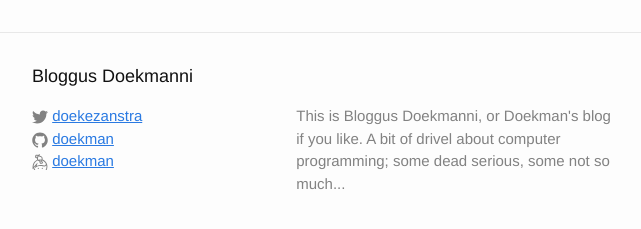
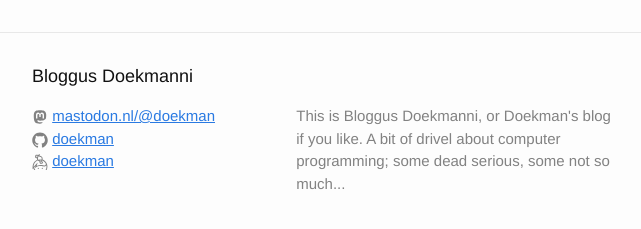
Before and after one commit to doekman/doekman.github.io, a Jekyll site: the page built from index.html, in a window 1280 px wide and 900 px high, scrolled down 1732 px. Shown: the part 645-874 px from the top of the window, without its empty margins (238-879 px from the left). Built offline with Jekyll 4.4.1, drawn with Linux system fonts in a browser that asks for light colours.

Commit message:
Mastodon link

```diff
--- a/_includes/footer.html
+++ b/_includes/footer.html
@@ -7,11 +7,17 @@
     <div class="footer-col-wrapper">
       <div class="footer-col footer-col-1">
         <ul class="contact-list">
+          <li>
+            <span class="icon icon--mastodon">{% include mastodon-svgrepo-com.svg %}</span>
+            <a rel="me" href="https://mastodon.nl/@doekman">mastodon.nl/@doekman</a>
+          </li>
+          {% comment %}
           {% if site.twitter_username %}
           <li>
             {% include icon-twitter.html username=site.twitter_username %}
           </li>
           {% endif %}
+          {% endcomment %}
           {% if site.github_username %}
           <li>
             {% include icon-github.html username=site.github_username %}
```
Also changed, not shown: _includes/mastodon-svgrepo-com.svg (added).
